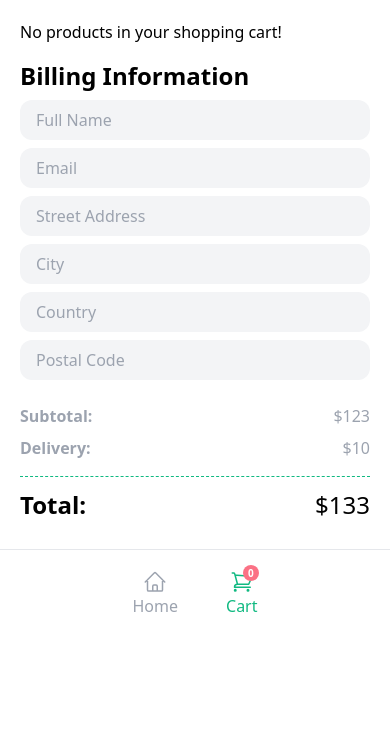
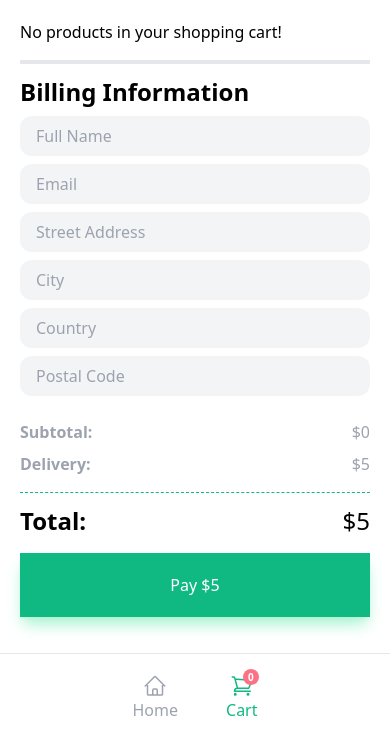
Before and after one commit to Zavista/full-stack-ecommerce, a Next.js app: page /checkout in a window 390 px wide. Shown: the top 754 px of the page. Built offline with nearby package versions, Linux system fonts and the light colour scheme.

Commit message:
Added responsive pricing

```diff
--- a/pages/checkout.js
+++ b/pages/checkout.js
@@ -41,6 +41,16 @@ const checkout = () => {
     }
   }
 
+  const deliveryPrice = 5;
+  let subtotal = 0;
+  if (selectedProducts?.length) {
+    for (let id of selectedProducts) {
+      const price = productsInfo.find(p => p._id === id)?.price || 0;
+      subtotal += price;
+    }
+  }
+  const total = subtotal + deliveryPrice;
+
   return (
     <Layout>
       {productsInfo.length === 0 ? (
@@ -48,8 +58,10 @@ const checkout = () => {
           No products in your shopping cart!
         </div>
       ) : (
-        productsInfo.length > 0 && productsInfo.map(productInfo => (
-          <div key={productInfo.name} className="flex flex-col md:flex-row mb-3 md:w-[900px]">
+
+        <div className="">
+          {productsInfo.length > 0 && productsInfo.map(productInfo => (
+          <div key={productInfo.name} className="flex flex-col md:flex-row mb-3 lg:w-[1000px]">
             <div className="bg-gray-100 p-3 rounded-xl mr-3 flex items-center justify-center">
               <img src={productInfo.picture} alt={productInfo.name} className="w-[150px] h-[120px]"></img>
             </div>
@@ -70,9 +82,10 @@ const checkout = () => {
               </div>
             </div>
           </div>
-        ))
+        ))}
+        </div>
       )}
-      <div className="mt-4">
+      <div className="mt-4 border-solid border-t-4 border-black-500 pt-3 ">
         <h1 className="text-2xl font-bold mb-2">Billing Information</h1>
         <input
           value={name}
@@ -125,17 +138,21 @@ const checkout = () => {
       <div className="mt-4">
         <div className="flex justify-between my-2">
           <h3 className="font-bold text-gray-400">Subtotal:</h3>
-          <h3 className="text-gray-400">$123</h3>
+          <h3 className="text-gray-400">{`$${subtotal}`}</h3>
         </div>
         <div className="flex justify-between mb-4">
           <h3 className="font-bold text-gray-400">Delivery:</h3>
-          <h3 className="text-gray-400">$10</h3>
+          <h3 className="text-gray-400">{`$${deliveryPrice}`}</h3>
         </div>
         <div className="flex justify-between my-2 border-dashed border-t border-emerald-500 pt-3">
           <h3 className="font-bold text-2xl">Total:</h3>
-          <h3 className="text-2xl">$133</h3>
+          <h3 className="text-2xl">{`$${total}`}</h3>
         </div>
       </div>
+      <div className="flex flex-end">
+        <button className="bg-emerald-500 p-5 text-white w-full md:w-[25%] mt-2 mb-4 shadow-emerald-200 shadow-lg ml-auto">Pay ${total}</button>
+      </div>
+
     </Layout>
   )
 }
```
